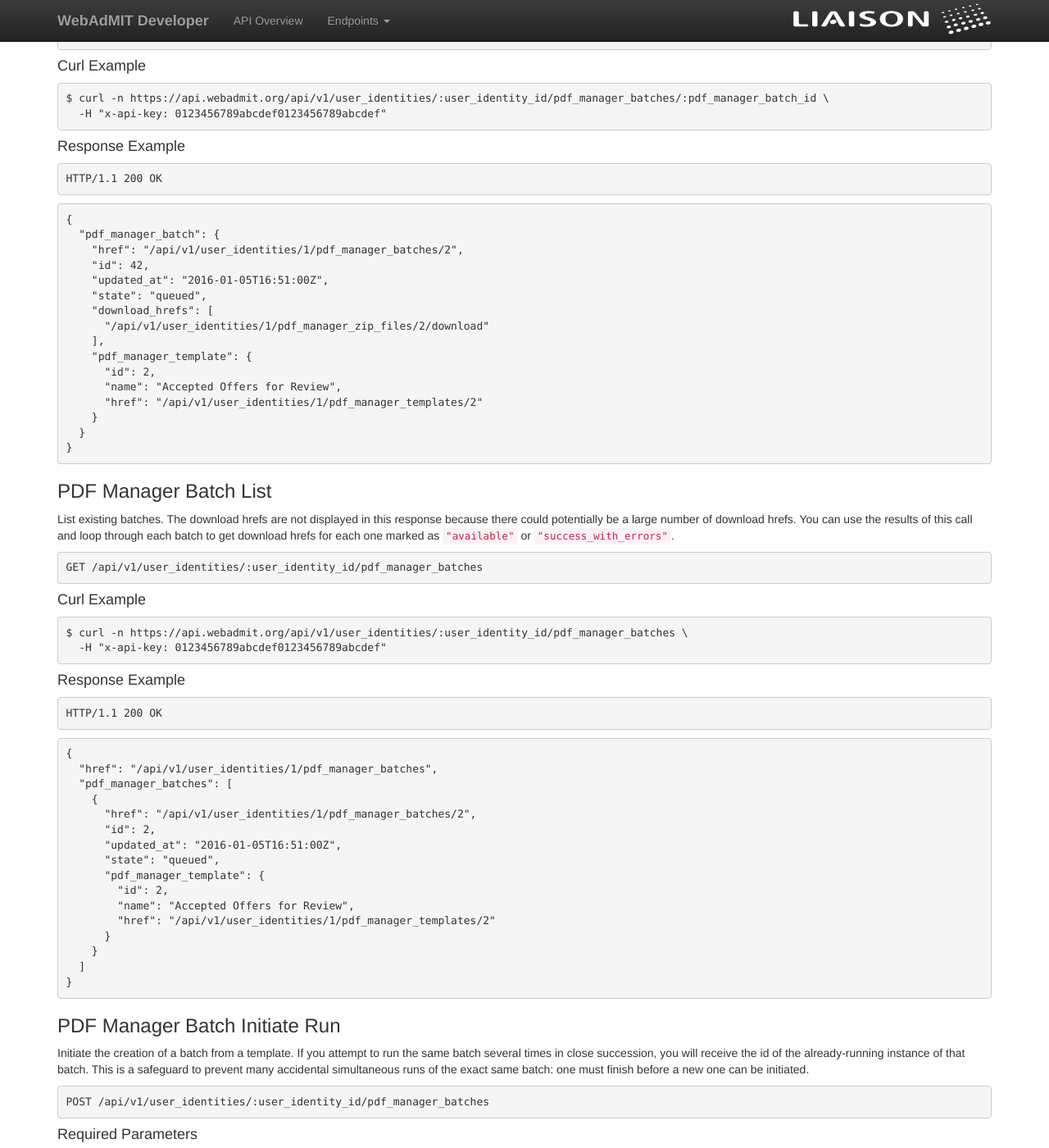
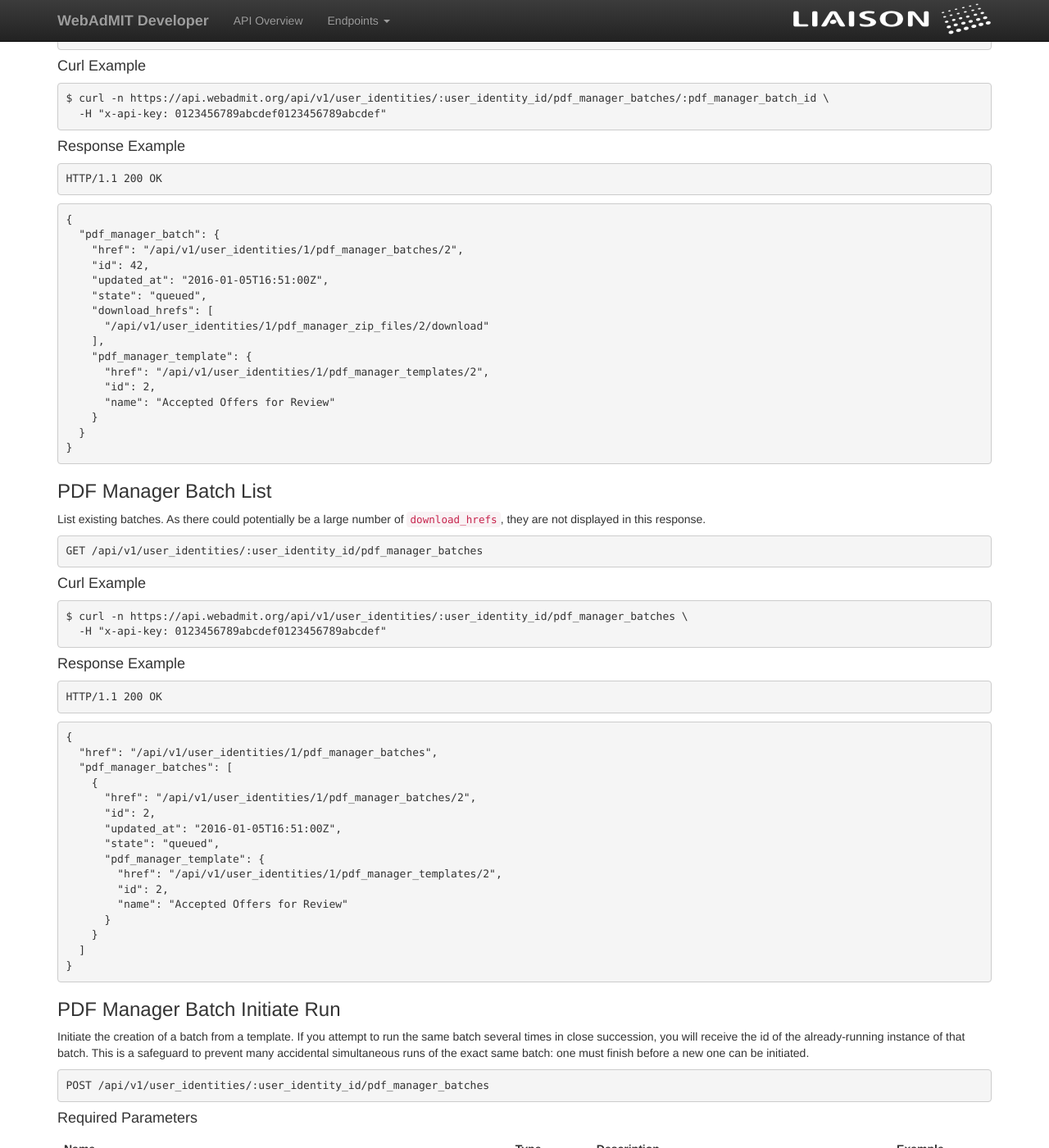
Before and after one commit to Liaison-Intl/Liaison-Intl.github.io, a Jekyll site: the page built from pdf_manager_batch.md, in a window 1280 px wide and 1400 px high, scrolled down 983 px. Shown: the whole window at 82% size. Built offline with Jekyll 4.4.1, drawn with Linux system fonts in a browser that asks for light colours; nearby versions of some CDN libraries; some of the changed text lies outside the part shown.

Commit message:
[NF-6875] Minor updates /w @zefta

```diff
--- a/pdf_manager_batch.md
+++ b/pdf_manager_batch.md
@@ -55,6 +55,12 @@
 <td><code>[&quot;/api/v1/user_identities/1/pdf_manager_zip_files/2/download&quot;]</code></td>
 </tr>
 <tr>
+<td><strong>pdf_manager_batch:pdf_manager_template:href</strong></td>
+<td><em>string</em></td>
+<td>Hypertext reference to the template.<br/> <strong>pattern:</strong> <code>/api/v1/user_identities/\d+/pdf_manager_templates/\d+</code></td>
+<td><code>&quot;/api/v1/user_identities/1/pdf_manager_templates/2&quot;</code></td>
+</tr>
+<tr>
 <td><strong>pdf_manager_batch:pdf_manager_template:id</strong></td>
 <td><em>integer</em></td>
 <td>Unique identifier of the template.</td>
@@ -65,12 +71,6 @@
 <td><em>string</em></td>
 <td>Human-readable name of this PDF Manager template.</td>
 <td><code>&quot;Accepted Offers for Review&quot;</code></td>
-</tr>
-<tr>
-<td><strong>pdf_manager_batch:pdf_manager_template:href</strong></td>
-<td><em>string</em></td>
-<td>Hypertext reference to the template.<br/> <strong>pattern:</strong> <code>/api/v1/user_identities/\d+/pdf_manager_templates/\d+</code></td>
-<td><code>&quot;/api/v1/user_identities/1/pdf_manager_templates/2&quot;</code></td>
 </tr>
 </tbody></table>
 
@@ -102,9 +102,9 @@
       &quot;/api/v1/user_identities/1/pdf_manager_zip_files/2/download&quot;
     ],
     &quot;pdf_manager_template&quot;: {
+      &quot;href&quot;: &quot;/api/v1/user_identities/1/pdf_manager_templates/2&quot;,
       &quot;id&quot;: 2,
-      &quot;name&quot;: &quot;Accepted Offers for Review&quot;,
-      &quot;href&quot;: &quot;/api/v1/user_identities/1/pdf_manager_templates/2&quot;
+      &quot;name&quot;: &quot;Accepted Offers for Review&quot;
     }
   }
 }
@@ -112,7 +112,7 @@
 
 <h3>PDF Manager Batch List</h3>
 
-<p>List existing batches.  The download hrefs are not displayed in this response because there could potentially be a large number of download hrefs.  You can use the results of this call and loop through each batch to get download hrefs for each one marked as <code>&quot;available&quot;</code> or <code>&quot;success_with_errors&quot;</code>.</p>
+<p>List existing batches.  As there could potentially be a large number of <code>download_hrefs</code>, they are not displayed in this response.</p>
 
 <pre><code>GET /api/v1/user_identities/:user_identity_id/pdf_manager_batches
 </code></pre>
@@ -137,9 +137,9 @@
       &quot;updated_at&quot;: &quot;2016-01-05T16:51:00Z&quot;,
       &quot;state&quot;: &quot;queued&quot;,
       &quot;pdf_manager_template&quot;: {
+        &quot;href&quot;: &quot;/api/v1/user_identities/1/pdf_manager_templates/2&quot;,
         &quot;id&quot;: 2,
-        &quot;name&quot;: &quot;Accepted Offers for Review&quot;,
-        &quot;href&quot;: &quot;/api/v1/user_identities/1/pdf_manager_templates/2&quot;
+        &quot;name&quot;: &quot;Accepted Offers for Review&quot;
       }
     }
   ]
@@ -218,9 +218,9 @@
       &quot;/api/v1/user_identities/1/pdf_manager_zip_files/2/download&quot;
     ],
     &quot;pdf_manager_template&quot;: {
+      &quot;href&quot;: &quot;/api/v1/user_identities/1/pdf_manager_templates/2&quot;,
       &quot;id&quot;: 2,
-      &quot;name&quot;: &quot;Accepted Offers for Review&quot;,
-      &quot;href&quot;: &quot;/api/v1/user_identities/1/pdf_manager_templates/2&quot;
+      &quot;name&quot;: &quot;Accepted Offers for Review&quot;
     }
   }
 }
```
Also changed, not shown: other parts of pdf_manager_batch.md (+2 -2 lines), pdf_manager_batch_errors.md (+1 -1 lines), schemata/pdf_manager_batch.json (+13 -13 lines).
